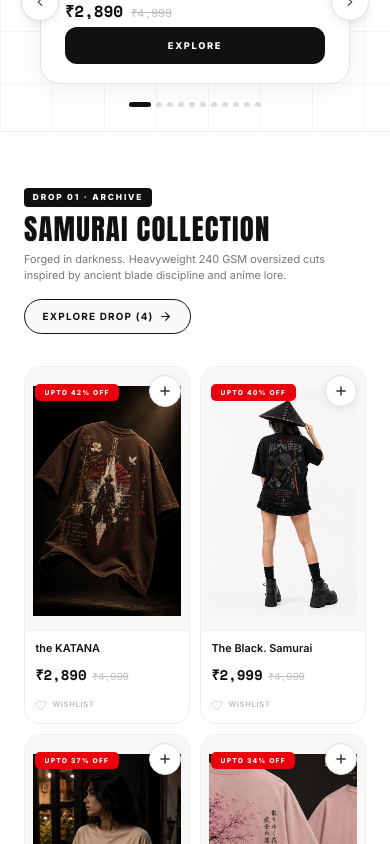
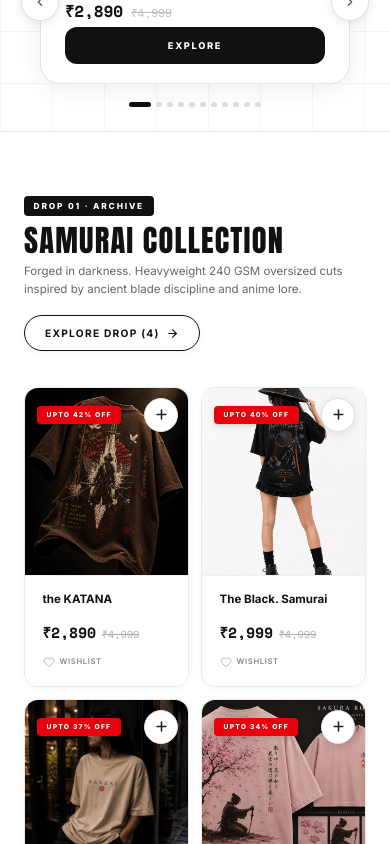
Before and after one commit to RAW-SATAN/iluminatees, a Next.js app: page / in a window 390 px wide. Shown: the part 1080-1924 px from the top of the page. Built offline with nearby package versions, Linux system fonts and the light colour scheme; no server answers.

Commit message:
fix: ensure canonical category mapping for all 3 drops (Samurai, Misfits, Basics) and polish 4-col responsive grid alignment

```diff
--- a/components/TrendingSection.tsx
+++ b/components/TrendingSection.tsx
@@ -54,17 +54,18 @@ function ProductTile({ product }: { product: Product }) {
       className="product-card"
       style={{
         background: "#fff",
-        border: "1px solid #eee",
+        border: "1px solid #eaeaea",
         display: "flex",
         flexDirection: "column",
         position: "relative",
         overflow: "hidden",
-        borderRadius: 16,
-        transition: "transform 0.2s, box-shadow 0.2s",
+        borderRadius: 14,
+        boxShadow: "0 2px 10px rgba(0,0,0,0.03)",
+        transition: "transform 0.2s ease, box-shadow 0.2s ease",
       }}
     >
       {/* Tag badge */}
-      <div style={{ position: "absolute", top: 10, left: 10, zIndex: 2 }}>
+      <div style={{ position: "absolute", top: 12, left: 12, zIndex: 2 }}>
         <span
           style={{
             background: tag.bg,
@@ -74,8 +75,9 @@ function ProductTile({ product }: { product: Product }) {
             fontSize: "0.42rem",
             letterSpacing: "0.18em",
             textTransform: "uppercase",
-            padding: "0.24rem 0.6rem",
-            borderRadius: 5,
+            padding: "0.26rem 0.6rem",
+            borderRadius: 4,
+            boxShadow: "0 2px 6px rgba(0,0,0,0.15)",
           }}
         >
           {tag.label}
@@ -87,11 +89,11 @@ function ProductTile({ product }: { product: Product }) {
         onClick={handleAddToCart}
         style={{
           position: "absolute",
-          top: 8,
-          right: 8,
+          top: 10,
+          right: 10,
           zIndex: 2,
-          width: 32,
-          height: 32,
+          width: 34,
+          height: 34,
           borderRadius: "50%",
           background: added ? "#111" : "#fff",
           border: "1px solid #e0e0e0",
@@ -99,50 +101,70 @@ function ProductTile({ product }: { product: Product }) {
           alignItems: "center",
           justifyContent: "center",
           cursor: "pointer",
-          boxShadow: "0 2px 8px rgba(0,0,0,0.08)",
-          transition: "background 0.2s, border-color 0.2s",
+          boxShadow: "0 2px 8px rgba(0,0,0,0.1)",
+          transition: "all 0.2s",
         }}
         aria-label="Add to cart"
       >
         {added ? (
           <Check size={14} color="#fff" strokeWidth={3} />
         ) : (
-          <Plus size={14} color="#333" strokeWidth={2.5} />
+          <Plus size={15} color="#222" strokeWidth={2.5} />
         )}
       </button>
 
-      {/* Product image */}
+      {/* Product image link */}
       <Link href={`/product/${product.slug}`} style={{ textDecoration: "none", flex: 1, display: "flex", flexDirection: "column" }}>
         <div
           className="card-img"
           style={{
-            background: "#f8f8f8",
+            background: "#f7f7f7",
             display: "flex",
             alignItems: "center",
             justifyContent: "center",
-            minHeight: 230,
+            aspectRatio: "1 / 1.15",
+            width: "100%",
             overflow: "hidden",
+            position: "relative",
           }}
         >
           {product.customImage ? (
             <img
               src={product.customImage}
               alt={product.name}
-              style={{ width: "100%", height: 230, objectFit: "cover" }}
+              style={{
+                width: "100%",
+                height: "100%",
+                objectFit: "cover",
+                objectPosition: "center",
+                display: "block",
+                transition: "transform 0.35s ease",
+              }}
             />
           ) : (
-            <ProductMockup product={product} size={140} />
+            <ProductMockup product={product} size={150} />
           )}
         </div>
 
-        {/* Info */}
-        <div className="card-info" style={{ padding: "0.95rem 1.1rem 1.1rem", borderTop: "1px solid #f2f2f2", flex: 1, display: "flex", flexDirection: "column", justifyContent: "space-between" }}>
+        {/* Product Details */}
+        <div
+          className="card-info"
+          style={{
+            padding: "1rem 1.1rem 1.1rem",
+            borderTop: "1px solid #f0f0f0",
+            flex: 1,
+            display: "flex",
+            flexDirection: "column",
+            justifyContent: "space-between",
+            background: "#fff",
+          }}
+        >
           <div>
             <div
               style={{
                 fontFamily: "Inter, sans-serif",
-                fontSize: "0.68rem",
-                fontWeight: 600,
+                fontSize: "0.72rem",
+                fontWeight: 700,
                 color: "#111",
                 lineHeight: 1.35,
                 marginBottom: 8,
@@ -150,18 +172,19 @@ function ProductTile({ product }: { product: Product }) {
                 WebkitLineClamp: 2,
                 WebkitBoxOrient: "vertical",
                 overflow: "hidden",
+                minHeight: "1.9em",
               }}
             >
               {product.name}
             </div>
 
             {/* Price row */}
-            <div style={{ display: "flex", alignItems: "baseline", gap: 6, flexWrap: "wrap", marginBottom: 6 }}>
+            <div style={{ display: "flex", alignItems: "baseline", gap: 6, flexWrap: "wrap" }}>
               <span
                 style={{
                   fontFamily: "Space Mono, monospace",
                   fontWeight: 700,
-                  fontSize: "0.88rem",
+                  fontSize: "0.92rem",
                   color: "#111",
                 }}
               >
@@ -171,8 +194,8 @@ function ProductTile({ product }: { product: Product }) {
                 <span
                   style={{
                     fontFamily: "Space Mono, monospace",
-                    fontSize: "0.62rem",
-                    color: "#bbb",
+                    fontSize: "0.64rem",
+                    color: "#aaa",
                     textDecoration: "line-through",
                   }}
                 >
@@ -182,33 +205,34 @@ function ProductTile({ product }: { product: Product }) {
             </div>
           </div>
 
-          {/* Wishlist row */}
+          {/* Wishlist button */}
           <button
             onClick={(e) => {
               e.preventDefault();
               toggleItem(product.slug);
             }}
             style={{
-              marginTop: 8,
-              display: "flex",
+              marginTop: 12,
+              display: "inline-flex",
               alignItems: "center",
               gap: 5,
               background: "none",
               border: "none",
               cursor: "pointer",
               padding: 0,
+              alignSelf: "flex-start",
             }}
           >
             <Heart
               size={12}
-              color={wishlisted ? "#e8000d" : "#ccc"}
+              color={wishlisted ? "#e8000d" : "#bbb"}
               fill={wishlisted ? "#e8000d" : "none"}
             />
             <span
               style={{
                 fontFamily: "Inter, sans-serif",
                 fontSize: "0.48rem",
-                color: wishlisted ? "#e8000d" : "#bbb",
+                color: wishlisted ? "#e8000d" : "#888",
                 fontWeight: 600,
                 letterSpacing: "0.08em",
               }}
@@ -222,7 +246,7 @@ function ProductTile({ product }: { product: Product }) {
   );
 }
 
-/* ── Single Drop Section Component ──────────────────────── */
+/* ── Drop Section Component ─────────────────────────────── */
 interface DropSectionProps {
   badge: string;
   title: string;
@@ -236,13 +260,22 @@ function DropSection({ badge, title, subtitle, products, categoryKey, bg = "#fff
   if (products.length === 0) return null;
 
   return (
-    <section style={{ background: bg, padding: "3.5rem 0", borderBottom: "1px solid #eee" }}>
-      <div style={{ maxWidth: 1440, margin: "0 auto", padding: "0 1.5rem" }}>
+    <section style={{ background: bg, padding: "4rem 0", borderBottom: "1px solid #ebebeb" }}>
+      <div style={{ maxWidth: 1320, margin: "0 auto", padding: "0 1.5rem" }}>
 
         {/* Section Header */}
-        <div style={{ display: "flex", alignItems: "flex-end", justifyContent: "space-between", marginBottom: "2rem", flexWrap: "wrap", gap: 16 }}>
+        <div
+          style={{
+            display: "flex",
+            alignItems: "flex-end",
+            justifyContent: "space-between",
+            marginBottom: "2.2rem",
+            flexWrap: "wrap",
+            gap: 16,
+          }}
+        >
           <div>
-            <div style={{ display: "flex", alignItems: "center", gap: 8, marginBottom: 6 }}>
+            <div style={{ display: "flex", alignItems: "center", gap: 8, marginBottom: 8 }}>
               <span
                 style={{
                   fontFamily: "Inter, sans-serif",
@@ -252,7 +285,7 @@ function DropSection({ badge, title, subtitle, products, categoryKey, bg = "#fff
                   textTransform: "uppercase",
                   background: "#111",
                   color: "#fff",
-                  padding: "0.2rem 0.55rem",
+                  padding: "0.22rem 0.6rem",
                   borderRadius: 4,
                 }}
               >
@@ -262,7 +295,7 @@ function DropSection({ badge, title, subtitle, products, categoryKey, bg = "#fff
             <h2
               style={{
                 fontFamily: "Anton, sans-serif",
-                fontSize: "clamp(1.8rem, 4vw, 2.6rem)",
+                fontSize: "clamp(1.9rem, 4.5vw, 2.8rem)",
                 letterSpacing: "0.04em",
                 color: "#111",
                 textTransform: "uppercase",
@@ -275,10 +308,10 @@ function DropSection({ badge, title, subtitle, products, categoryKey, bg = "#fff
             <p
               style={{
                 fontFamily: "Inter, sans-serif",
-                fontSize: "0.68rem",
-                color: "#777",
-                maxWidth: 540,
-                lineHeight: 1.5,
+                fontSize: "0.72rem",
+                color: "#666",
+                maxWidth: 580,
+                lineHeight: 1.55,
               }}
             >
               {subtitle}
@@ -294,16 +327,17 @@ function DropSection({ badge, title, subtitle, products, categoryKey, bg = "#fff
               gap: 6,
               fontFamily: "Inter, sans-serif",
               fontWeight: 700,
-              fontSize: "0.62rem",
+              fontSize: "0.64rem",
               letterSpacing: "0.12em",
               textTransform: "uppercase",
               textDecoration: "none",
               color: "#111",
-              background: "#fafafa",
+              background: "#fff",
               border: "1.5px solid #111",
               borderRadius: 24,
-              padding: "0.55rem 1.1rem",
+              padding: "0.6rem 1.25rem",
               transition: "all 0.2s",
+              boxShadow: "0 2px 6px rgba(0,0,0,0.04)",
             }}
           >
             Explore Drop ({products.length}) <ArrowRight size={13} />
@@ -312,11 +346,11 @@ function DropSection({ badge, title, subtitle, products, categoryKey, bg = "#fff
 
         {/* Products Grid */}
         <div
-          className="grid-products"
+          className="drop-grid"
           style={{
             display: "grid",
-            gridTemplateColumns: "repeat(auto-fill, minmax(210px, 1fr))",
-            gap: "18px",
+            gridTemplateColumns: "repeat(auto-fill, minmax(260px, 1fr))",
+            gap: "22px",
           }}
         >
           {products.map((p) => (
@@ -368,6 +402,20 @@ export function TrendingSection() {
         categoryKey="BASICS"
         bg="#fff"
       />
+
+      <style>{`
+        @media (min-width: 1100px) {
+          .drop-grid {
+            grid-template-columns: repeat(4, 1fr) !important;
+          }
+        }
+        @media (max-width: 768px) {
+          .drop-grid {
+            grid-template-columns: repeat(2, 1fr) !important;
+            gap: 12px !important;
+          }
+        }
+      `}</style>
     </>
   );
 }
```
Also changed, not shown: lib/useProducts.ts (+20 -1 lines).
